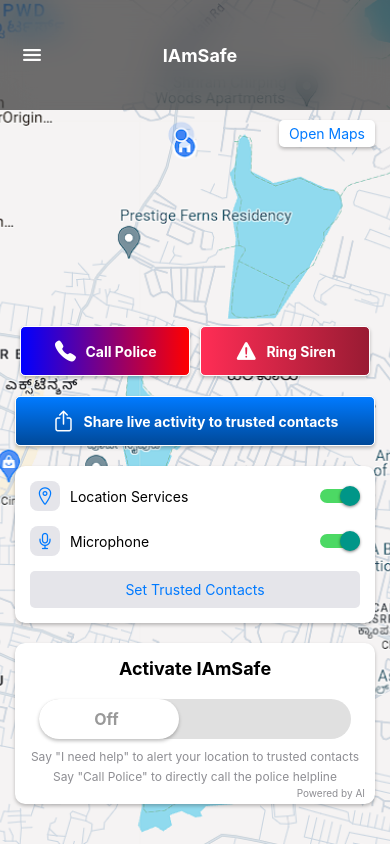
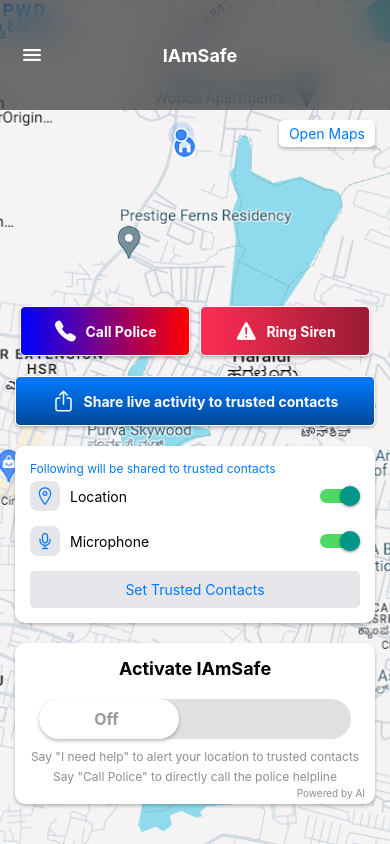
Before and after one commit to jatinchauhann/IAmSafeApp, a React Native app: screen / in a window 390 px wide. Built offline with nearby package versions, Linux system fonts and the light colour scheme.

Commit message:
UI fixes

```diff
--- a/screens/HomeScreen.js
+++ b/screens/HomeScreen.js
@@ -90,8 +90,9 @@ export default function HomeScreen() {
           <ShareButton onPress={() => console.log('Share live activity')} />
 
           <View style={styles.settingsContainer}>
+            <Text style={styles.settingsHeaderText}>Following will be shared to trusted contacts</Text>
             <SettingItem
-              title="Location Services"
+              title="Location"
               value={locationServices}
               onValueChange={setLocationServices}
               iconName="location-outline"
--- a/styles/styles.js
+++ b/styles/styles.js
@@ -82,6 +82,11 @@ export default StyleSheet.create({
       },
       settingTitle: {
         marginLeft: 10,
+      },
+      settingsHeaderText: {
+        color: '#007AFF',
+        fontSize: 12,
+        marginBottom: 5,
       },
       settingIconContainer: {
         width: 30,
```
